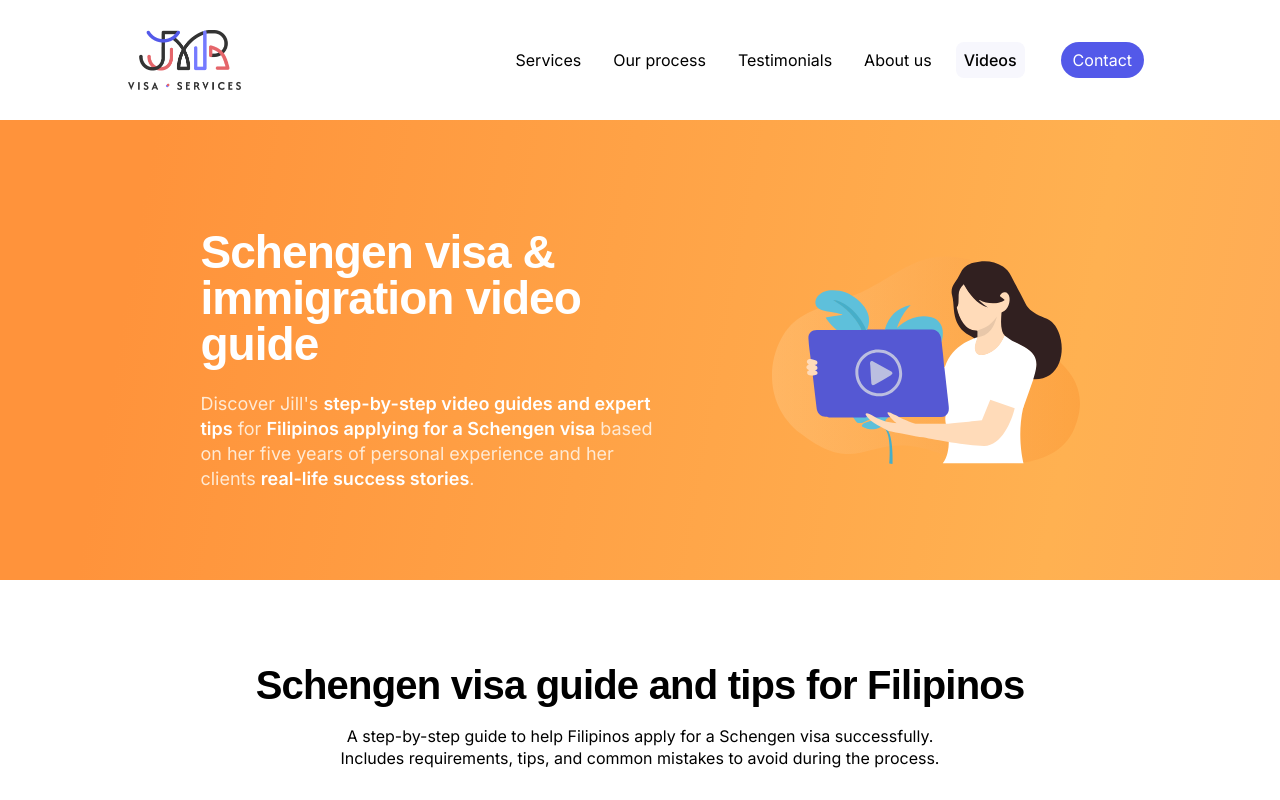
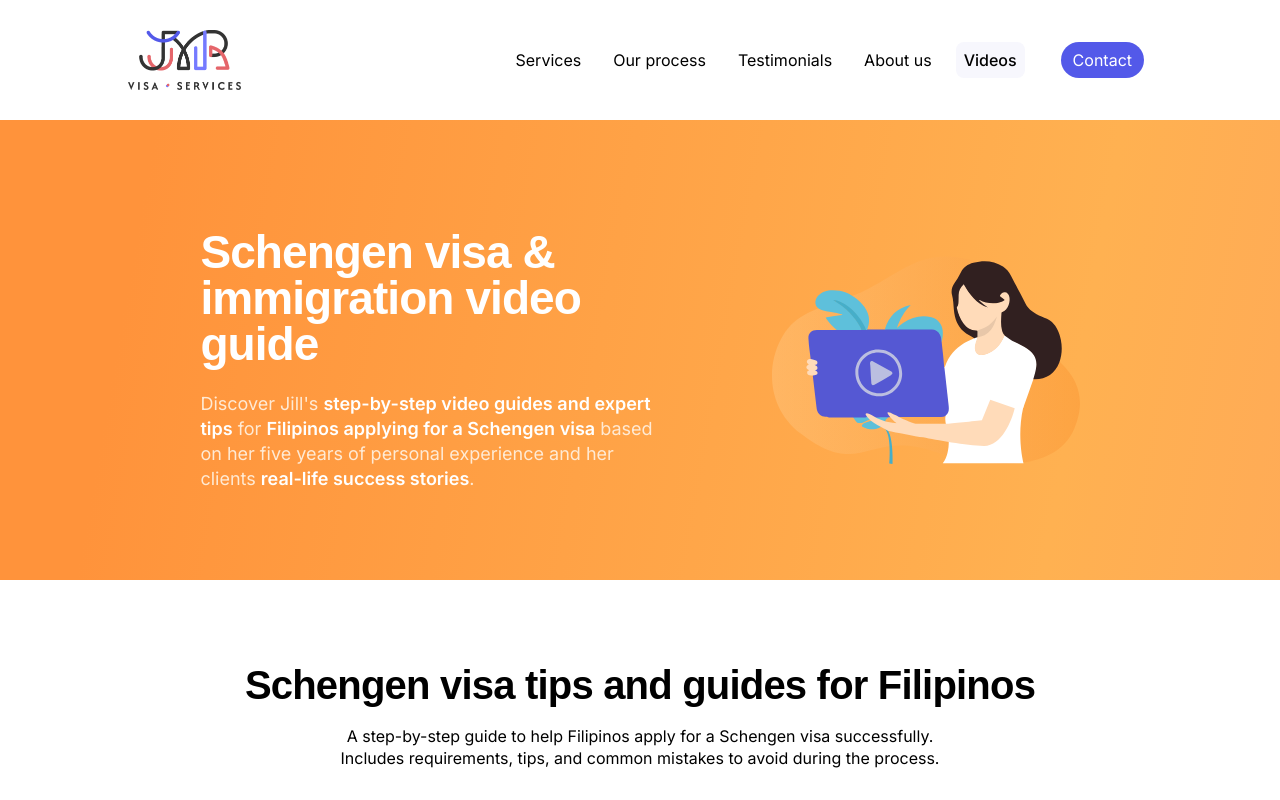
Before and after one commit to EricBARBEAU/jmr-vs, a React (Create React App) app in the folder my-app/: page /videos in a window 1280 px wide. Shown: the top 800 px of the page. Built offline with nearby package versions, Linux system fonts and the light colour scheme; a web font is replaced by a local one.

Commit message:
moved video to right section, changed titles for clarity

```diff
--- a/my-app/src/modules/views/view_components/video_content.js
+++ b/my-app/src/modules/views/view_components/video_content.js
@@ -16,7 +16,7 @@ function VideoContent() {
         <div className="container">
           <div className="video_blk">
             <div className="intro video_intro">
-              <h2 className="intro_title">Schengen visa guide and tips for Filipinos</h2>
+              <h2 className="intro_title">Schengen visa tips and guides for Filipinos</h2>
               <div className="intro_subtitle">
                 <p>
                   A step-by-step guide to help Filipinos apply for a Schengen visa successfully.
@@ -38,6 +38,9 @@ function VideoContent() {
               </div>
               <div className="video">
                  <YouTube videoId="2gZl2kn1avU" opts={opts} />
+              </div>
+              <div className="video">
+                 <YouTube videoId="21XyTNwuY6g" opts={opts} />
               </div>
             </div>
           </div>
@@ -79,7 +82,7 @@ function VideoContent() {
           </div>
           <div className="video_blk">
             <div className="intro video_intro">
-              <h2 className="intro_title">JMR Philippine immigration tips and guide</h2>
+              <h2 className="intro_title">Philippines immigration departure guides</h2>
               <div className="intro_subtitle">
                 <p>
                   Learn how to confidently pass through Philippine immigration with ease.
@@ -99,9 +102,6 @@ function VideoContent() {
               <div className="video">
                  <YouTube videoId="gWvWSGy3grA" opts={opts} />
               </div>
-              <div className="video">
-                 <YouTube videoId="21XyTNwuY6g" opts={opts} />
-              </div>
             </div>
           </div>
         </div>
```
